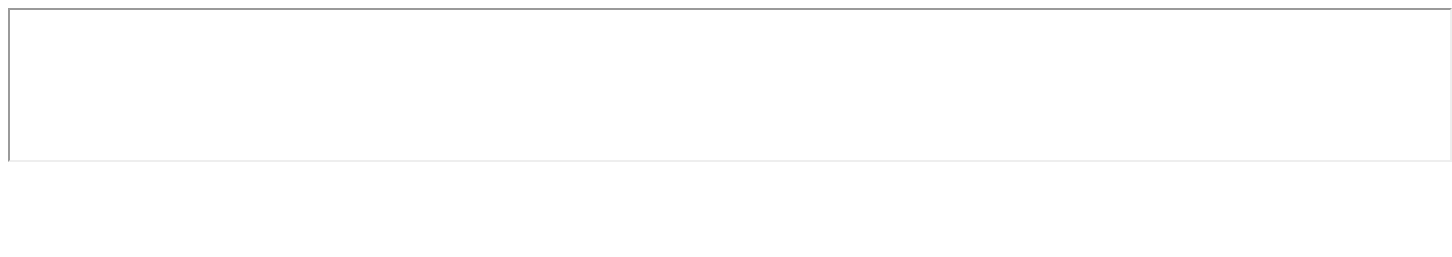
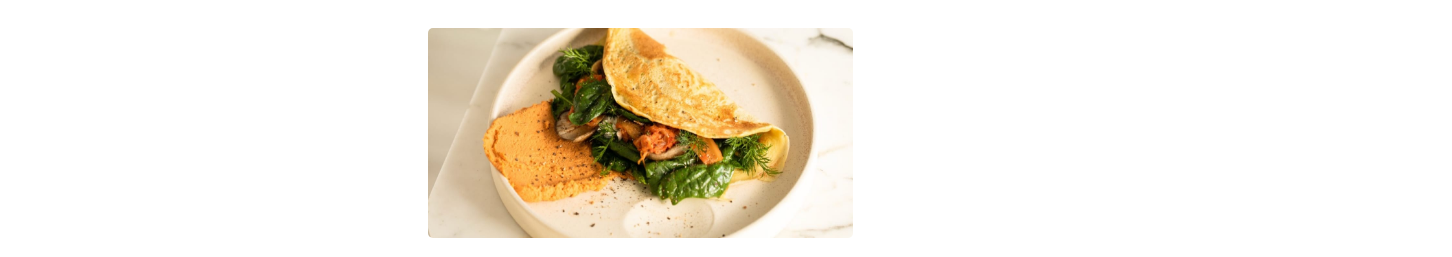
Before and after one commit to sorestar/Recipe_Page-FrontendMentor, a plain HTML site: page index.html in a window 1280 px wide. Shown: the top 257 px of the page, 1452 px wide, since content can reach past the window. Drawn offline with Linux system fonts and the light colour scheme.

Commit message:
Update index.html

```diff
--- a/index.html
+++ b/index.html
@@ -43,7 +43,6 @@ font-family:'youngserif';
 
 
 <body style='bgcolor:hsl(30, 54%, 90%)'>
-  <iframe style='bgcolor:hsl(0,0%,100%)' width="1440" >
   <header>
   <img src="images/image-omelette.jpeg" alt="omelette" id='rcornerimage'>
 <h1>Simple Omelette Recipe</h1>
@@ -94,7 +93,6 @@ font-family:'youngserif';
   <h2>Nutrition</h2>
     <p class = "info">The table below shows nutritional values per serving without the additional fillings.</p>
   </section>
-  </iframe>
 </body>
 
 
```
